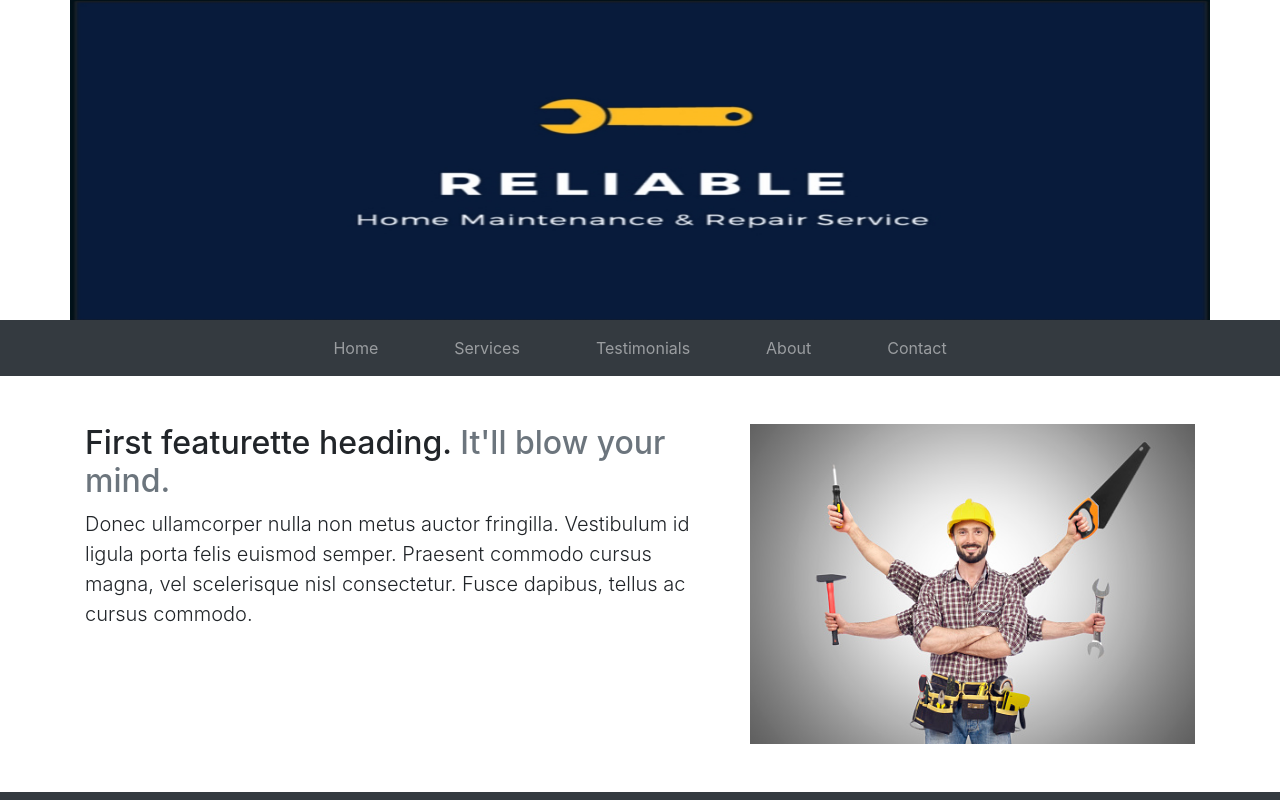
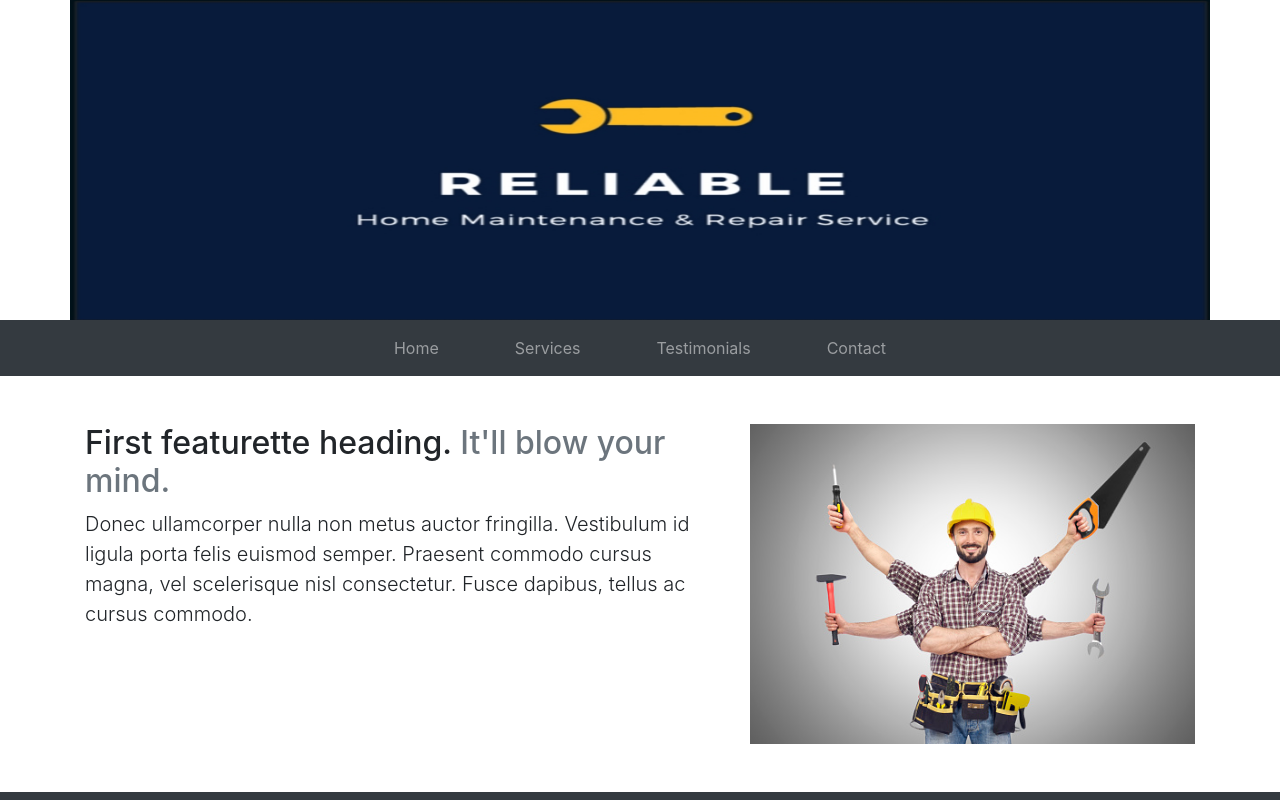
Before and after one commit to stobrien89/reliable_client, a React (Create React App) app: page / in a window 1280 px wide. Shown: the top 800 px of the page. Built offline with nearby package versions, Linux system fonts and the light colour scheme.

Commit message:
removed about route

```diff
--- a/src/components/App.jsx
+++ b/src/components/App.jsx
@@ -19,7 +19,6 @@ function App() {
             <Route exact path="/" component={Home} />
             <Route path="/services" component={Services}/>
             <Route path="/testimonials" component={Testimonials}/>
-            <Route path="/about" component={About}/>
             <Route path="/contact" component={Contact}/>
         </Switch>
       <FooterNav />
--- a/src/components/Default/HeaderNav/Nav.jsx
+++ b/src/components/Default/HeaderNav/Nav.jsx
@@ -19,9 +19,6 @@ const Nav = () => {
             <Link to="/testimonials" class="nav-link">Testimonials</Link>
           </li>
           <li class="nav-item">
-            <Link to="/about" class="nav-link" >About</Link>
-          </li>
-          <li class="nav-item">
             <Link to="/contact" class="nav-link">Contact</Link>
           </li>
         </ul>
```
